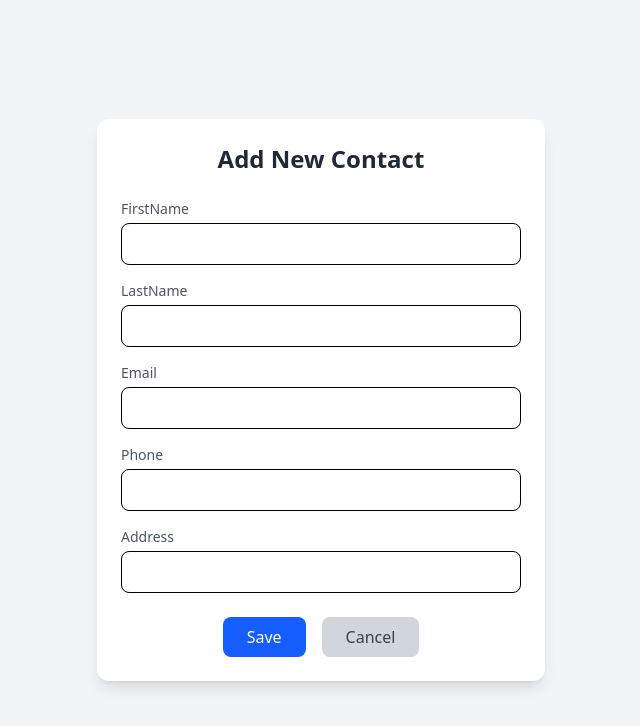
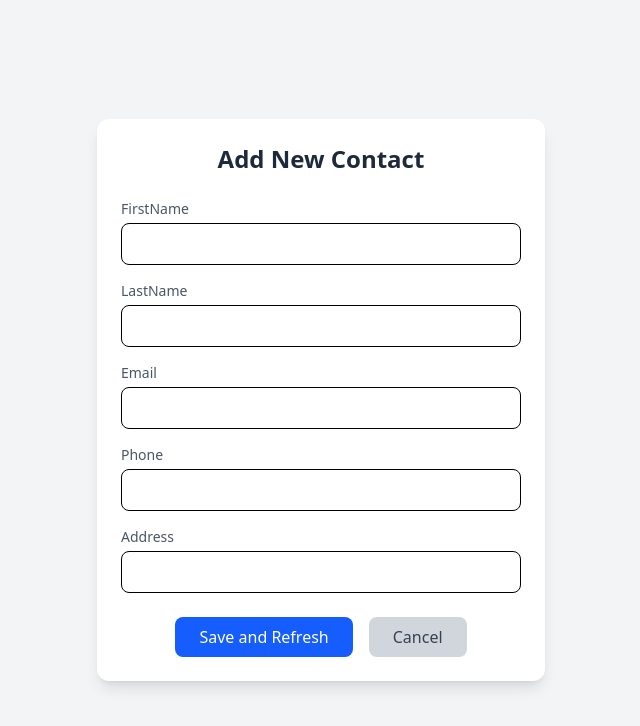
Before and after one commit to TanveeR-Abdullah/Contact-app, a React (Vite) app: page /add in a window 1280 px wide. Shown: the top 726 px of the page, without its empty margins (319-959 px from the left). Built offline with nearby package versions, Linux system fonts and the light colour scheme; no server answers.

Commit message:
final push

```diff
--- a/src/components/ShowContactModal.jsx
+++ b/src/components/ShowContactModal.jsx
@@ -20,7 +20,7 @@ const ShowContactModal = ({ contact, onClose }) => {
           <p><strong>Last Name:</strong> {contact.lastName}</p>
           <p><strong>Email:</strong> {contact.email}</p>
           <p><strong>Phone:</strong> {contact.phone}</p>
-          <p><strong>Address:</strong> {contact.address}</p>
+
         </div>
 
         <div className="flex justify-center gap-4 mt-6">
--- a/src/pages/AddContact.jsx
+++ b/src/pages/AddContact.jsx
@@ -44,7 +44,7 @@ const AddContact = () => {
               onClick={handleSubmit}
               className="px-6 py-2 bg-blue-600 text-white rounded-lg hover:bg-blue-700 transition"
             >
-              Save
+              Save and Refresh
             </button>
 
             <button
```
